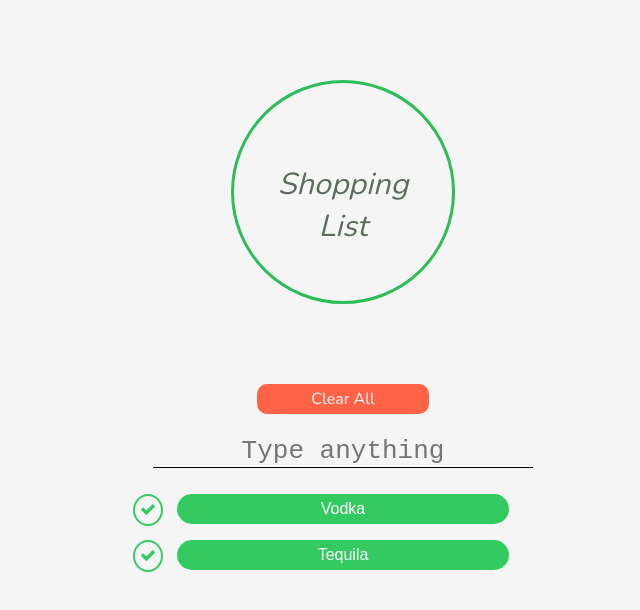
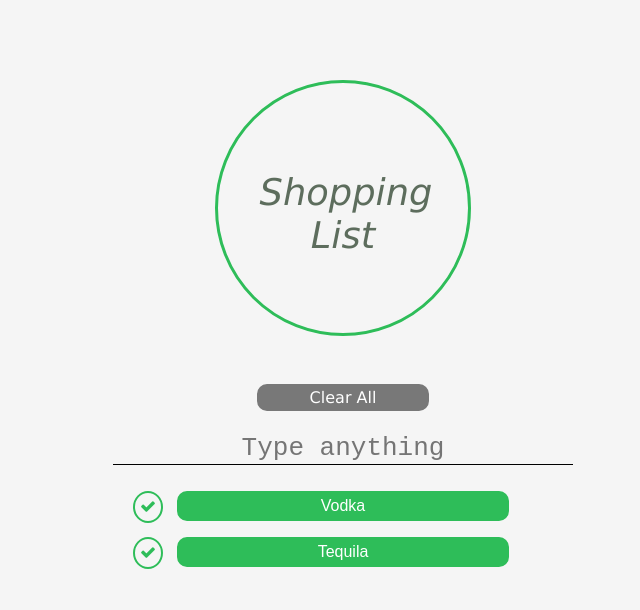
Before and after one commit to markhamilton90/shopping, a plain HTML site: page index.html in a window 1280 px wide. Shown: the whole page, without its empty margins (297-937 px from the left). Drawn offline with nearby package versions, Linux system fonts and the light colour scheme.

Commit message:
undid css changes

```diff
--- a/main.css
+++ b/main.css
@@ -453,8 +453,8 @@ body {
 .circle {
   position: relative;
   top: 5em;
-	width: 14em;
-	height: 14em;
+  width: 16em;
+  height: 16em;
   padding: 2.6em;
   border-radius: 50%;
   border: 3px solid #2ebd59;
@@ -463,21 +463,13 @@ body {
   text-align: center;
   opacity: 1;
   z-index: 10;
-	transition: all .5s;
 }
 
 .circle h1 {
   font-weight: 200;
   margin: 1.25em 0;
-	font-size: 1.9em;
-	font-family: 'Nunito', Verdana, sans-serif;
-}
-
-.circle:hover {
-	transform: rotateZ(720deg);
-	}
-
-.circle:hover h1 {
+  font-size: 2.3em;
+  font-family: 'Verdana', sans-serif;
 }
 
 h1:first-child {
@@ -499,17 +491,17 @@ h1:last-child {
   width: 10.75em;
   padding: 2px;
   border-radius: 10px;
-  border: 2px solid tomato;
-  background-color: tomato;
+  border: 2px solid #787878;
+  background-color: #787878;
   color: white;
-  font-family: 'Nunito', Verdana, sans-serif;
+  font-family: 'Verdana';
   margin: 0 auto 1.3em;
 }
 
 #user-input {
   margin: 0 auto 1em;
   border: 0;
-	width: 23.75rem;
+  width: 28.75rem;
   border-bottom: 1px solid rgba(0, 0, 0, .5);
   font-family: monospace;
   font-size: 2em;
@@ -532,10 +524,8 @@ h1:last-child {
   width: 20.75em;
   margin: 0 auto 1em;
   padding: 4px 0;
-	border: 2px solid #33CA60;
-	border-radius: 30px;
-  background-color: #33CA60;
-  color: white;
+  border: 2px solid #2ebd59;
+  border-radius: 10px;
   text-align: center;
 }
 
@@ -545,10 +535,10 @@ h1:last-child {
 }
 */
 
-.entry {
-	display: none;
-	position: relative;
-	top: 0px;
+.user-controls ul li {
+  border: 2px solid #2ebd59;
+  background-color: #2ebd59;
+  color: white;
 }
 
 .user-controls ul input {
@@ -560,15 +550,14 @@ h1:last-child {
   position: relative;
   float: left;
   left: 40px;
-	border: 2px solid #33CA60;
+  border: 2px solid #2ebd59;
   padding: 5px;
   border-radius: 50%;
-  color: #33CA60;
+  color: #2ebd59;
 }
 
-.visible,
-.vis {
-  display: block;
+.entry {
+  width: 100%;
 }
 
 ::-webkit-input-placeholder {
```
Lines whose indentation alone changed are shown as unchanged.
